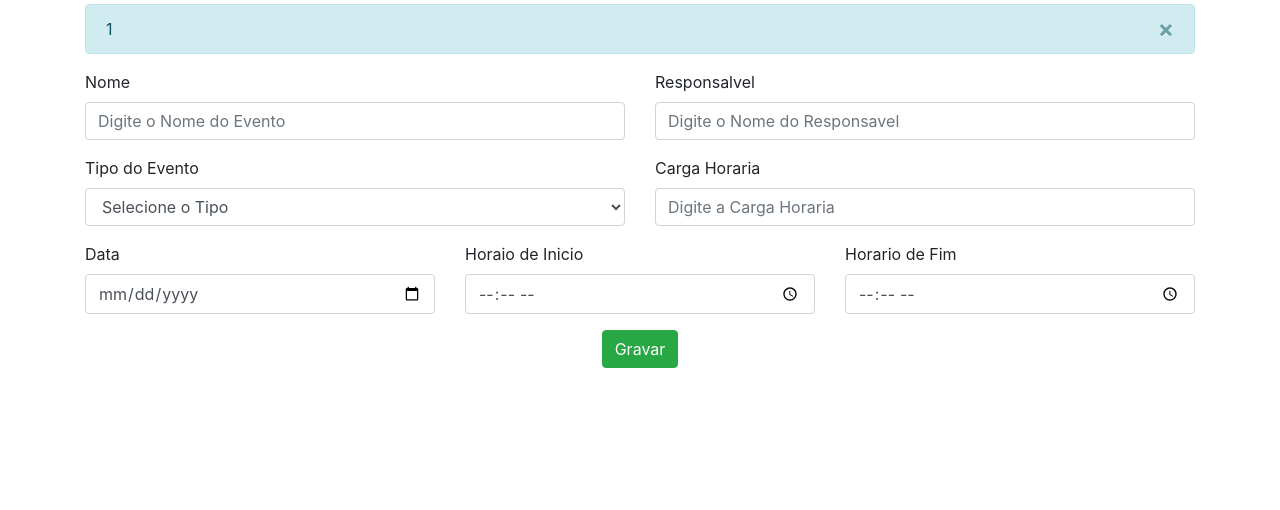
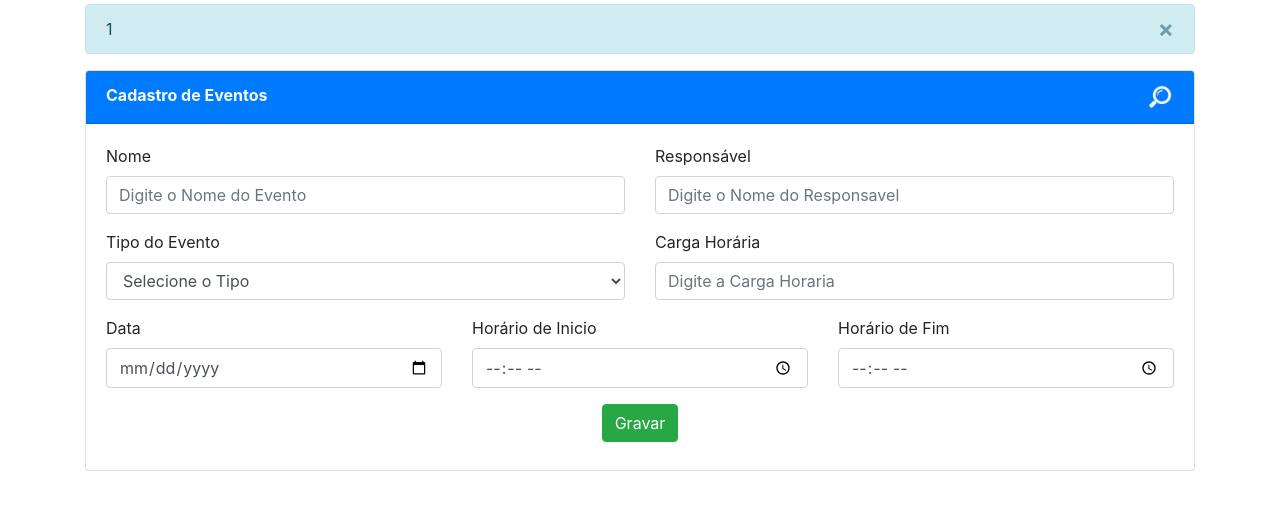
Before and after one commit to ViniciusFFernandes/Sistema_Presenca, a PHP site: page /_Cadastros/evento_edita.php?msg=1 in a window 1280 px wide. Shown: the part 57-567 px from the top of the page. Run offline with PHP 8.4, Linux system fonts and the light colour scheme; data that the repository does not hold is empty; some libraries are stand-ins or nearby versions.

Commit message:
Evento: Cadastro atualizado.

```diff
--- a/_Cadastros/evento_edita.php
+++ b/_Cadastros/evento_edita.php
@@ -44,6 +44,12 @@
               $reg = $db->retornaUmReg($sql);
             }
           ?>
+          <div class="card pb-1 mb-5">
+            <div class="card-header bg-primary text-light">
+              <b>Cadastro de Eventos</b>
+              <span class="float-right light"><a href="../_Cadastros/evento_lista.php"><img src="../icones/lupaPrimary.png" width="28px"></a></span>
+            </div>
+            <div class="card-body mb-1">
               <form action="evento_grava.php" method="post" id="form_edita">
                 <input type="hidden" id="ev_id" name="ev_id" value="<?= $reg['ev_id'] ?>">
                 <input type="hidden" id="operacao" name="operacao" value="Gravar">
@@ -56,7 +62,7 @@
                     </div>
                     <div class="col-12 col-sm-6">
                       <div class="form-group">
-                    <label for="ev_responsavel">Responsalvel</label>
+                        <label for="ev_responsavel">Responsável</label>
                         <input type="text" class="form-control" id="ev_responsavel" name="ev_responsavel" placeholder="Digite o Nome do Responsavel" value="<?= $reg['ev_responsavel'] ?>">
                       </div>
                     </div>
@@ -82,7 +88,7 @@
                     </div>
                     <div class="col-12 col-sm-6">
                       <div class="form-group">
-                    <label for="ev_horas">Carga Horaria</label>
+                        <label for="ev_horas">Carga Horária</label>
                         <input type="number" class="form-control" id="ev_horas" name="ev_horas" placeholder="Digite a Carga Horaria" value="<?= $reg['ev_horas'] ?>">
                       </div>
                     </div>
@@ -94,13 +100,13 @@
                     </div>
                     <div class="col-12 col-sm-4">
                       <div class="form-group">
-                    <label for="ev_hora_inicio">Horaio de Inicio</label>
+                        <label for="ev_hora_inicio">Horário de Inicio</label>
                         <input type="time" class="form-control" id="ev_hora_inicio" name="ev_hora_inicio" value="<?= $reg['ev_hora_inicio'] ?>">
                       </div>
                     </div>
                     <div class="col-12 col-sm-4">
                       <div class="form-group">
-                    <label for="ev_hora_fim">Horario de Fim</label>
+                        <label for="ev_hora_fim">Horário de Fim</label>
                         <input type="time" class="form-control" id="ev_hora_fim" name="ev_hora_fim" value="<?= $reg['ev_hora_fim'] ?>">
                       </div>
                     </div>
@@ -128,6 +134,9 @@
                     ?>
                 </div>
               </form>
+            </div>
+          </div>
+
           <?php
           if($_REQUEST['ev_id'] > 0){
             $sqlMatriculas = "SELECT *
@@ -136,18 +145,20 @@
                     WHERE prev_ev_id = " . $reg['ev_id'];
             $resMatriculas = $db->consultar($sqlMatriculas);
           ?>
-              <div class="row mt-2">
-                <div class="col-12">
-                  <table class="table table-striped p-0" cellpadding="0" cellspacing="0">
-                        <tr class="table-primary text-light">
-                          <td colspan="2" align="center">
+
+              <div class="card pb-1 mb-5">
+                <div class="card-header bg-primary text-light">
                   <b>Alunos Inscritos</b>
-                          </td>
+                </div>
+                <div class="card-body m-0 p-0">
+                  <table class="table table-striped p-0 m-0" cellpadding="0" cellspacing="0">
+                    <thead>
+                      <tr class="table-active">
+                        <th>Nome</th>
+                        <th>Curso</th>
                       </tr>
-                        <tr class="table-active">
-                          <td>Nome</td>
-                          <td>Curso</td>
-                        </tr>
+                    </thead>
+                    <tbody>
                       <?php
                       foreach($resMatriculas AS $regMatriculas){ ?>
                         <tr>
@@ -157,7 +168,10 @@
                       <?php
                       }
                       ?>
+                    </tbody>
                   </table>
+                </div>
+
                 </div>
               </div>
           <?php
```
Also changed, not shown: _Cadastros/tipo_evento_edita.php (+8 -0 lines), _Cadastros/tipo_evento_lista.php (added, +80 -0 lines). Lines whose indentation alone changed are shown as unchanged.
